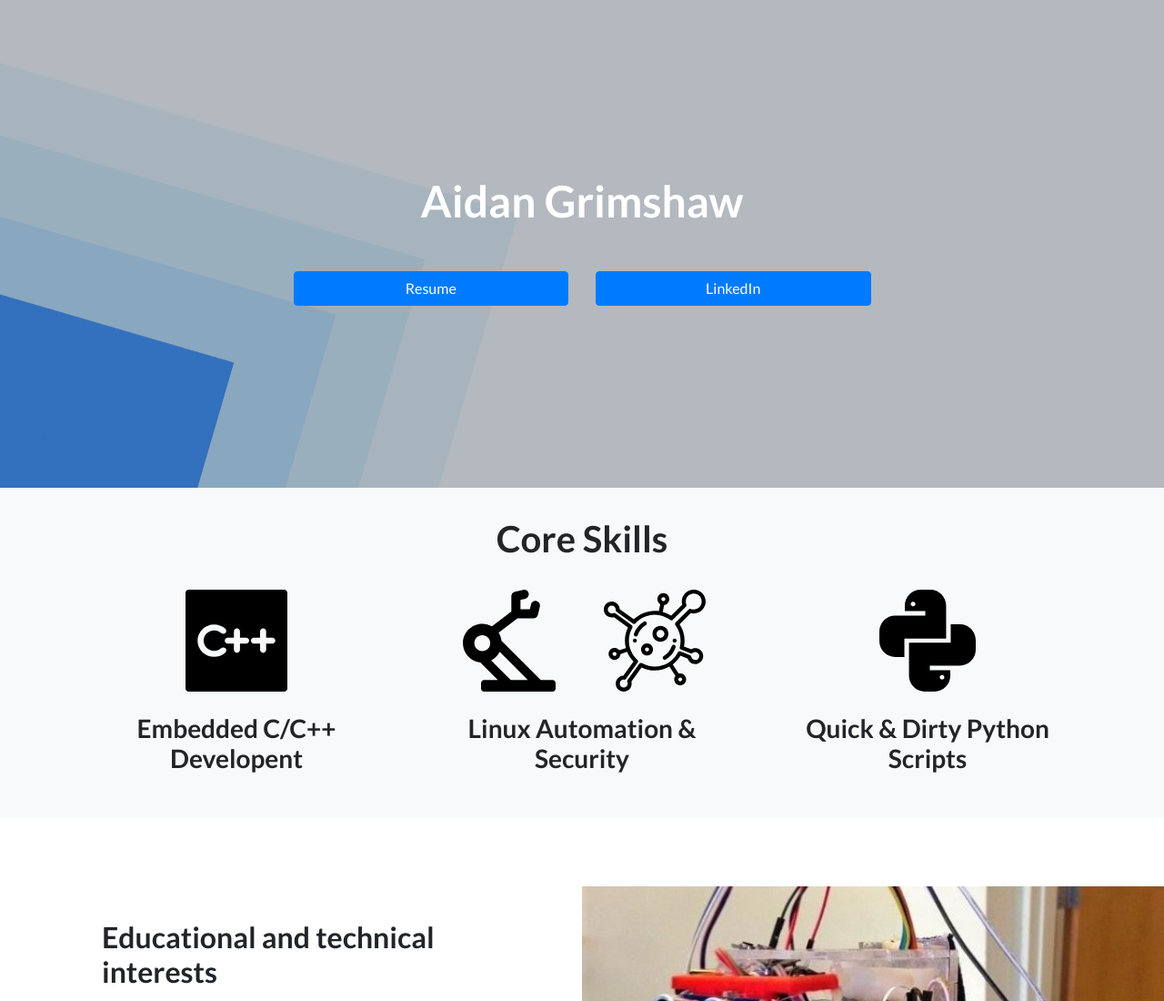
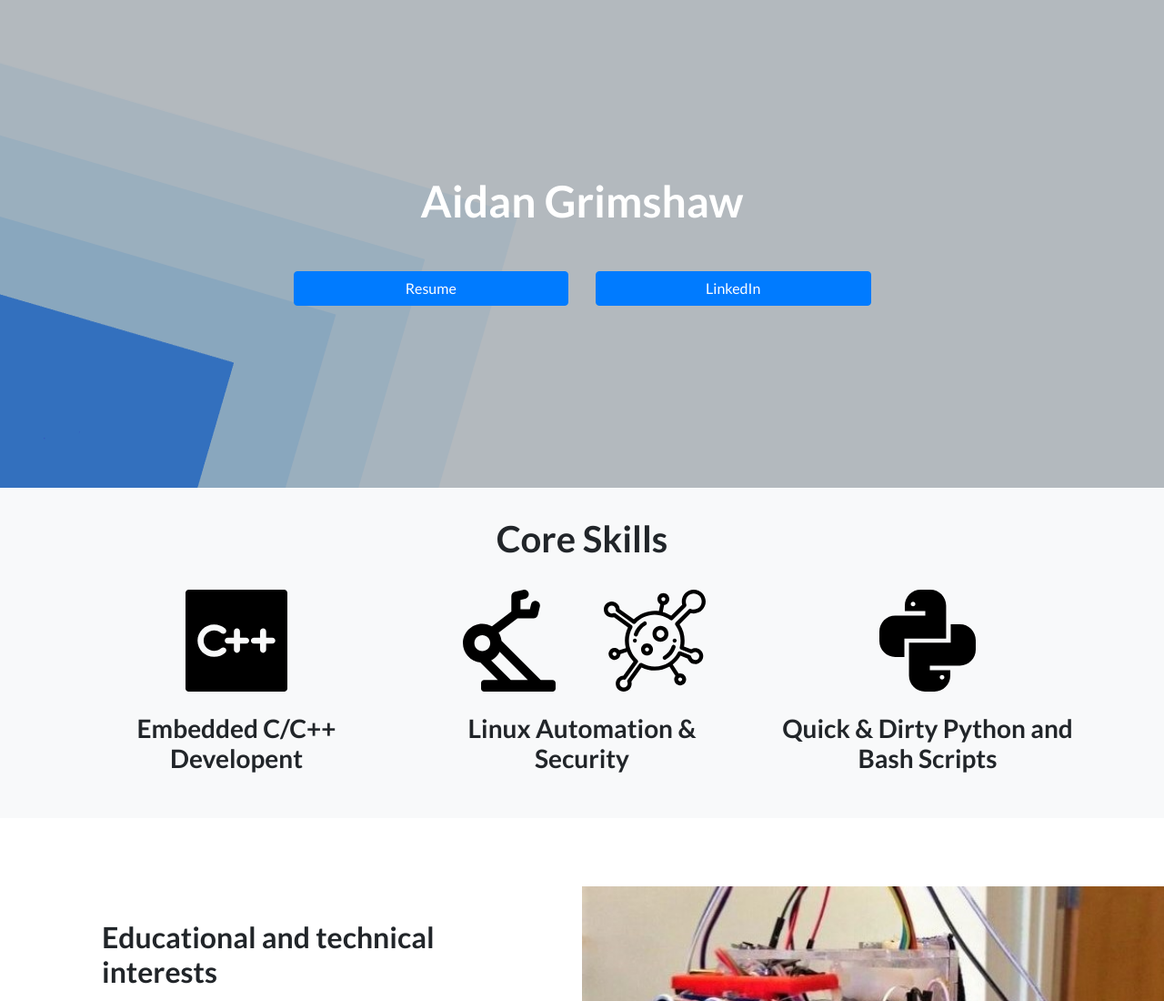
Before and after one commit to thegrims/portfolio, a plain HTML site: page index.html in a window 1280 px wide. Shown: the top 1100 px of the page at 91% size. Drawn offline with Linux system fonts and the light colour scheme.

Commit message:
changed wording slightly

```diff
--- a/index.html
+++ b/index.html
@@ -107,7 +107,7 @@
                     <img src="img/my-icons-collection/svg/001-python-snake.svg">
               </div>
               <br>
-              <h3>Quick & Dirty Python Scripts</h3>
+              <h3>Quick & Dirty Python and Bash Scripts</h3>
 <!--              <p class="lead mb-0">Ready to use with your own content, or customize the source files!</p>-->
             </div>
           </div>
```
